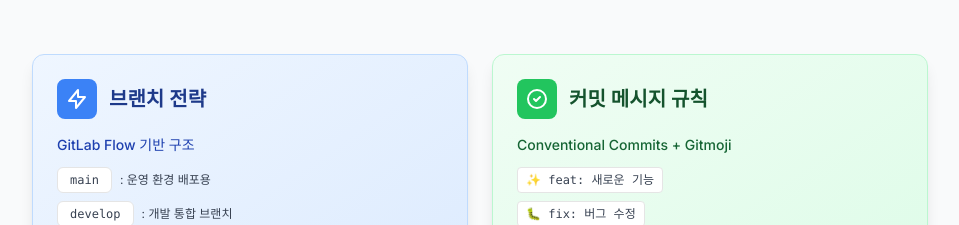
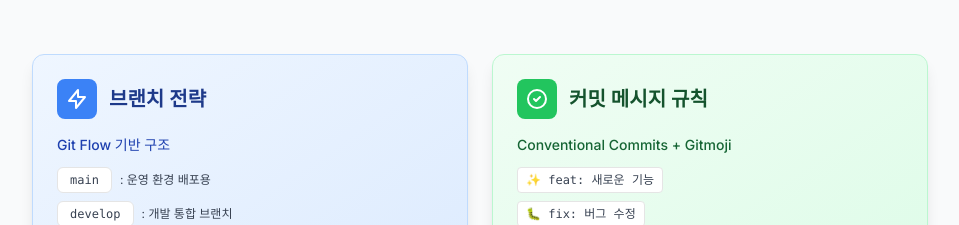
Before and after one commit to Mminzy22/portfolio-site, a Next.js app: page / in a window 1280 px wide. Shown: the part 2140-2365 px from the top of the page, without its empty margins (160-1119 px from the left). Built offline with nearby package versions, Linux system fonts and the light colour scheme.

Commit message:
docs: 협업 경험 브랜치 전략 제목 수정

```diff
--- a/components/collaboration-section.tsx
+++ b/components/collaboration-section.tsx
@@ -39,7 +39,7 @@ export default function CollaborationSection() {
                   </h4>
                 </div>
                 <div className="space-y-3 text-sm text-gray-700 dark:text-gray-300">
-                  <p className="font-medium text-blue-800 dark:text-blue-200">GitLab Flow 기반 구조</p>
+                  <p className="font-medium text-blue-800 dark:text-blue-200">Git Flow 기반 구조</p>
                   <div className="space-y-2">
                     <div className="flex items-center">
                       <code className="bg-white dark:bg-gray-800 px-3 py-1 rounded-md text-xs font-mono border">
```
